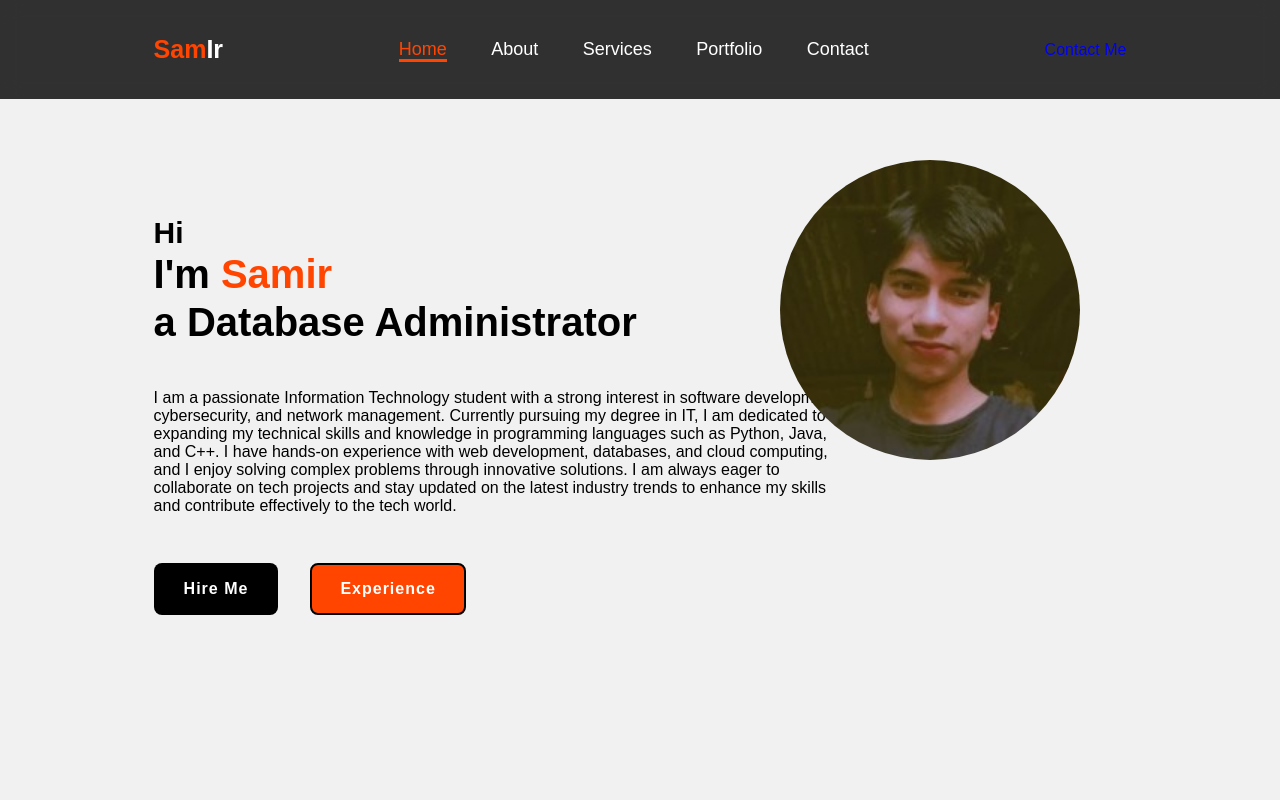
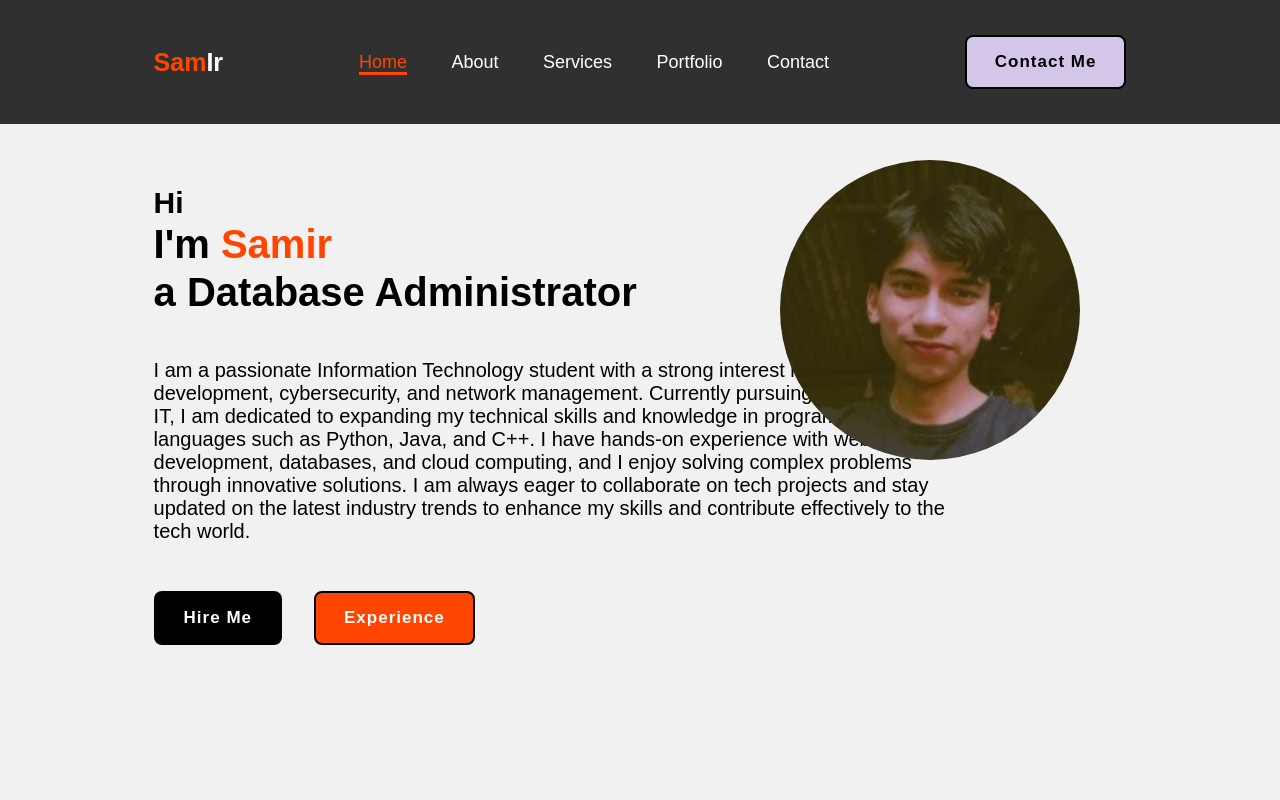
Before and after one commit to samir771/web, a plain HTML site: page index.html in a window 1280 px wide. Shown: the top 800 px of the page. Drawn offline with Linux system fonts and the light colour scheme.

Commit message:
Update style.css

```diff
--- a/style.css
+++ b/style.css
@@ -82,9 +82,9 @@ span{
     line-height: 1.2;
 }
 .home-content p{
-    font-size: 16px;
+    font-size: 20px;
     margin: 25px 0 30px;
-    max-width: 700px;
+    max-width: 1500px;
 }
 .btn-box{
     width: 345px;
@@ -97,7 +97,7 @@ span{
     color: white;
     border: 2px solid transparent;
     border-radius: 8px;
-    font-size: 16px;
+    font-size: 17px;
     letter-spacing: 1px;
     font-weight: 600;
     cursor: pointer;
@@ -114,7 +114,7 @@ span{
     color: white;
     border: 2px solid black;
     border-radius: 8px;
-    font-size: 16px;
+    font-size: 17px;
     letter-spacing: 1px;
     font-weight: 600;
     cursor: pointer;
@@ -124,6 +124,23 @@ span{
     background-color: white;
     color: orangered;
 }
+.btn-3{
+    padding: 15px 28px;
+    background-color: rgb(211, 198, 233);
+    color: rgb(0, 0, 0);
+    border: 2px solid black;
+    border-radius: 8px;
+    font-size: 17px;
+    letter-spacing: 1px;
+    font-weight: 600;
+    cursor: pointer;
+    transition: 0.3s ease;
+}
+.btn-2:hover{
+    background-color: white;
+    color: rgb(194, 188, 221);
+}
+
 .img-box{
     position: absolute;
     top: 160px;
@@ -177,7 +194,7 @@ span{
     text-align: center;
     margin-top: 3em;
     margin-bottom: 1em;
-    font-size: 36px;
+    font-size: 40px;
 }
 .contact-form form{
     max-width: 50em;
@@ -194,19 +211,20 @@ span{
 .contact-form form textarea{
     width: 100%;
     padding: 1em;
-    font-size: 16px;
+    font-size: 15px;
     color: black;
     background: rgba(241,241,241);
     border-radius: 0.8rem;
     margin: 1rem 0;
     resize: none;
 }
+
 .footer{
     position: relative;
     bottom: 0;
     width: 100%;
     padding: 40px 0;
-    background-color: black;
+    background-color:black;
 }
 .footer .social{
     text-align: center;
@@ -237,7 +255,7 @@ span{
     margin-top: 0;
     margin-bottom: 0;
     padding: 0;
-    font-size: 16px;
+    font-size: 19px;
     line-height: 1.6;
     text-align: center;
 }
@@ -257,6 +275,9 @@ span{
 .footer .copyright{
     margin-top: 15px;
     text-align: center;
-    font-size: 12px;
+    font-size: 15px;
     color: white;
 }
+html{
+    scroll-behavior: smooth;
+}
```
